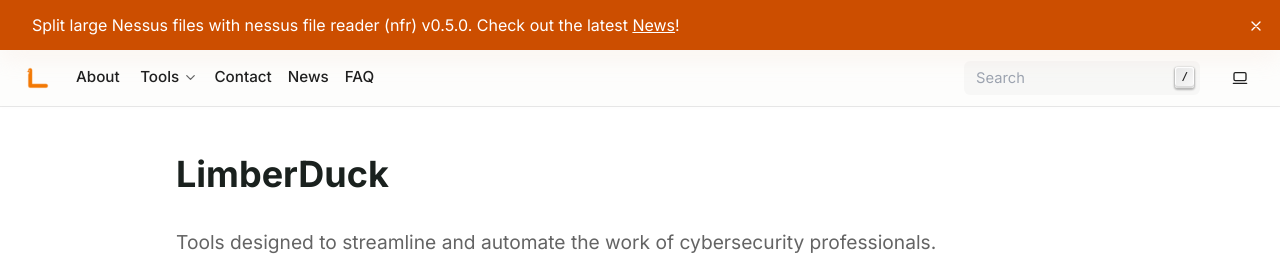
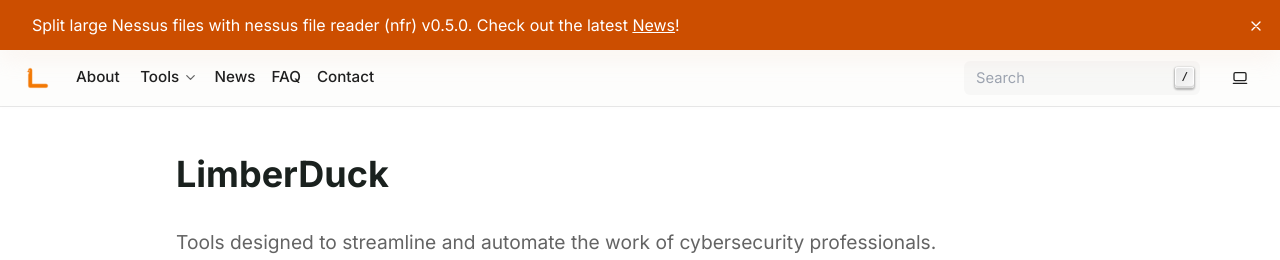
Before and after one commit to LimberDuck/limberduck_org_julio_7, a Sphinx documentation site: the page built from docs/index.rst, in a window 1280 px wide. Shown: the top 260 px of the page. Built offline with Sphinx 7.4.7, drawn with Linux system fonts in a browser that asks for light colours.

```diff
--- a/docs/conf.py
+++ b/docs/conf.py
@@ -86,16 +86,16 @@ html_theme_options = {
             ]
         },
         {
-            "title": "Contact",
-            "url": "contact/index",
-        },
-        {
             "title": "News",
             "url": "blog/index",
         },
         {
             "title": "FAQ",
             "url": "faq/index",
+        },
+        {
+            "title": "Contact",
+            "url": "contact/index",
         },
     ]
 
--- a/docs/index.rst
+++ b/docs/index.rst
@@ -158,6 +158,7 @@ Testimonials
    glossary/index
    blog/index
    faq/index
+   contact/index
 
 
 .. |nfa_pypi_downloads| image:: https://img.shields.io/pypi/dm/nessus-file-analyzer?logo=PyPI&style=social
```
